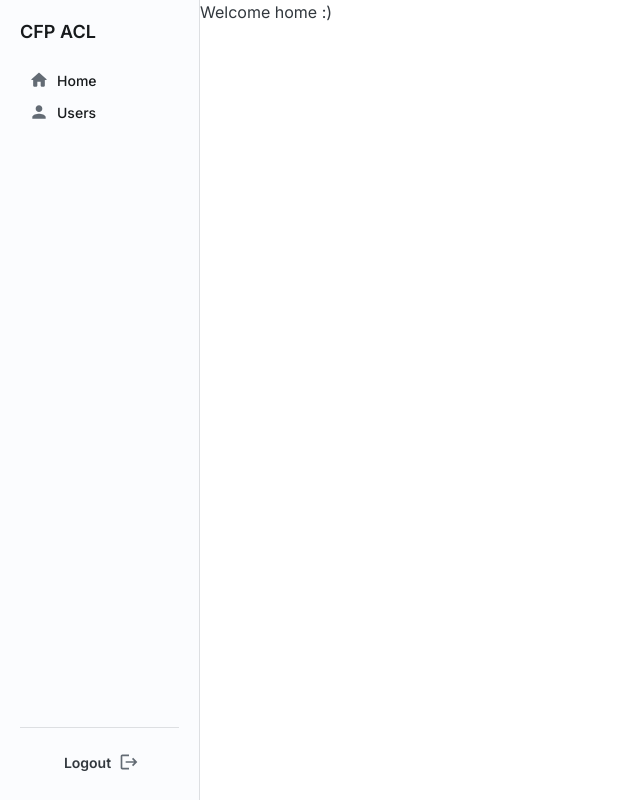
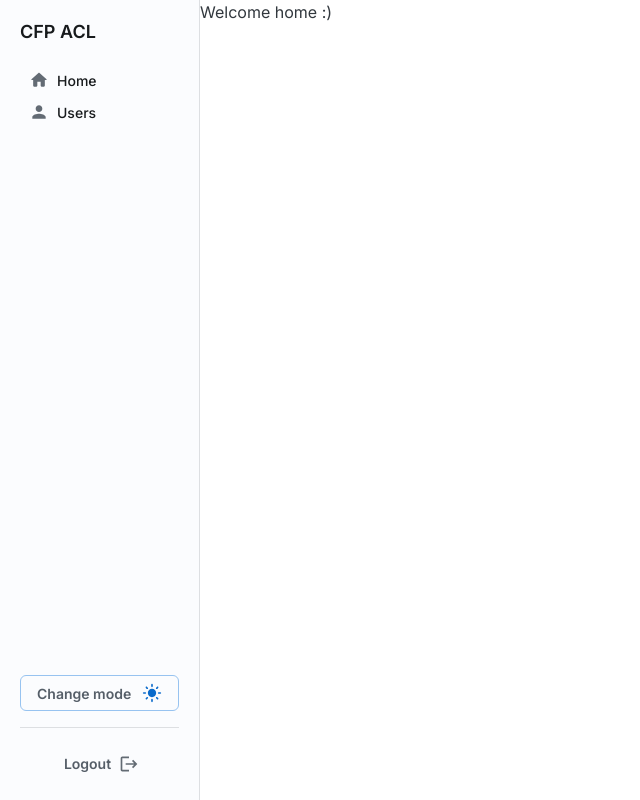
Before and after one commit to medinaalexandre/cfp-test, a React (Vite) app in the folder front/: page /login in a window 1280 px wide. Both pictures are taken after typing "Sample", "Sample123" into the empty fields and a click on the button "Login". Shown: the whole page, without its empty margins (0-640 px from the left). Built offline with nearby package versions, Linux system fonts and the light colour scheme; no server answers.

Commit message:
feat(front): add change mode button

```diff
--- a/front/src/components/Sidebar.tsx
+++ b/front/src/components/Sidebar.tsx
@@ -8,7 +8,10 @@ import Sheet from '@mui/joy/Sheet';
 import HomeRoundedIcon from '@mui/icons-material/HomeRounded';
 import LogoutIcon from '@mui/icons-material/Logout';
 import PersonIcon from '@mui/icons-material/Person';
-import { Button, Divider, Link } from '@mui/joy';
+import DarkModeRoundedIcon from '@mui/icons-material/DarkModeRounded';
+import LightModeIcon from '@mui/icons-material/LightMode';
+
+import { Button, Divider, Link, useColorScheme } from '@mui/joy';
 import { Link as ReactRouterLink, useNavigate } from 'react-router-dom';
 import { Auth } from '../entities/Auth.ts';
 import { useAuth } from '../providers/AuthContextProvider.tsx';
@@ -16,6 +19,7 @@ import { useAuth } from '../providers/AuthContextProvider.tsx';
 export default function Sidebar() {
     const navigate = useNavigate();
     const auth = useAuth();
+    const { mode, setMode } = useColorScheme();
 
     return (
         <Sheet
@@ -68,7 +72,22 @@ export default function Sidebar() {
                     </Link>
                 </List>
             </Box>
-            <Divider sx={{ mt: 'auto' }} />
+            <Button
+                sx={{
+                    mt: 'auto',
+                    display: 'flex',
+                    justifyContent: 'space-between',
+                    alignItems: 'center',
+                }}
+                variant="outlined"
+                onClick={() => {
+                    setMode(mode === 'light' ? 'dark' : 'light');
+                }}
+            >
+                <Typography level="body-sm">Change mode </Typography>
+                {mode === 'light' ? <LightModeIcon /> : <DarkModeRoundedIcon />}
+            </Button>
+            <Divider />
             <Button
                 endDecorator={<LogoutIcon />}
                 variant="plain"
@@ -79,8 +98,12 @@ export default function Sidebar() {
                         navigate('/login');
                     })
                 }
+                sx={{
+                    display: 'flex',
+                    alignItems: 'flex-end',
+                }}
             >
-                Logout
+                <Typography level="body-sm">Logout</Typography>
             </Button>
         </Sheet>
     );
```
